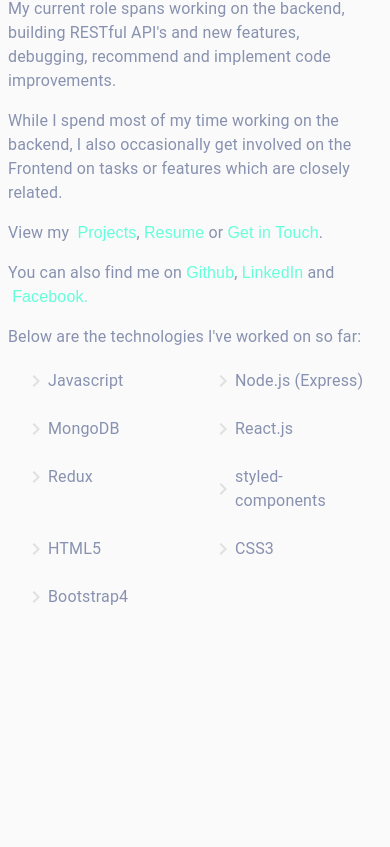
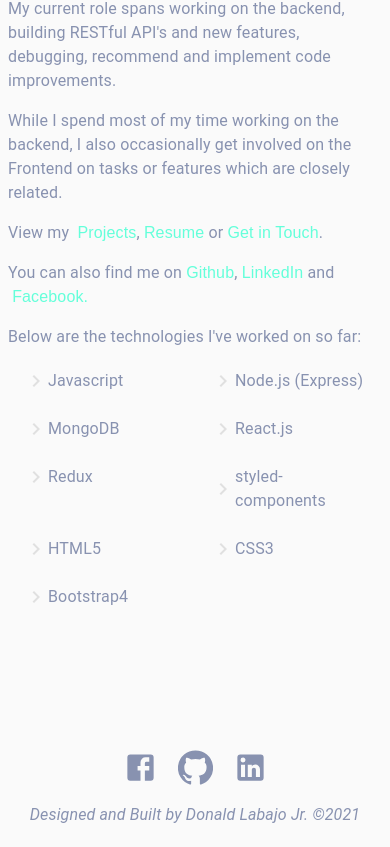
Before and after one commit to ecedonaldlabajojr/donald-jr-react-site, a React (Create React App) app: page / in a window 390 px wide. Shown: the part 1145-1992 px from the top of the page. Before the commit the page ends 1934 px from the top, so only its background shows below. Built offline with nearby package versions, Linux system fonts and the light colour scheme.

Commit message:
added background video with overlay on welcome section, finished footer with social media icons (responsive)

```diff
--- a/src/components/Content.js
+++ b/src/components/Content.js
@@ -22,8 +22,11 @@ import LaunchIcon from '@material-ui/icons/Launch';
 /* Import Components */
 import Welcome from './sections/Welcome';
 import Profile from './sections/Profile';
-import SocialMediaIcons from './sections/SocialMediaIcons';
+import Footer from './sections/Footer';
 /* */
+
+/* Socia Media URLS */
+const { myEmail } = require('../data');
 
 /* Material UI Icons */
 import HomeIcon from '@material-ui/icons/Home';
@@ -31,7 +34,6 @@ import EmojiObjectsIcon from '@material-ui/icons/EmojiObjects';
 import InfoIcon from '@material-ui/icons/Info';
 import WorkIcon from '@material-ui/icons/Work';
 import MessageIcon from '@material-ui/icons/Message';
-import NoteIcon from '@material-ui/icons/Note';
 /* -------------------- */
 const drawerWidth = 260;
 const highlight = '#64ffda';
@@ -98,8 +100,8 @@ const useStyles = makeStyles((theme) => ({
 }));
 
 
-const drawerIcons = [<HomeIcon />, <EmojiObjectsIcon />, <InfoIcon />, <WorkIcon />, <MessageIcon />, <NoteIcon />];
-const sectionTitles = ['Home', 'Projects', 'Profile', 'Experience', 'Contact', 'Resume'];
+const drawerIcons = [<HomeIcon />, <EmojiObjectsIcon />, <InfoIcon />, <WorkIcon />, <MessageIcon />];
+const sectionTitles = ['Home', 'Projects', 'Profile', 'Experience', 'Contact'];
 function ResponsiveDrawer(props) {
     const { window } = props;
     const classes = useStyles();
@@ -122,13 +124,13 @@ function ResponsiveDrawer(props) {
             </Box>
             <List className={classes.listColor}>
                 {sectionTitles.map((text, index) => (
-                    <ListItem button key={text} className={classes.listItem} onClick={handleDrawerToggle} button component="a" href={`#${text.replace(" ", "").toLowerCase()}`}>
+                    <ListItem button key={text} className={classes.listItem} onClick={handleDrawerToggle} button component="a" href={index === sectionTitles.length - 1 ? `mailto:${myEmail}` : `#${text.replace(" ", "").toLowerCase()}`}>
                         <ListItemIcon className={classes.listColor}>{drawerIcons[index]}</ListItemIcon>
                         <ListItemText primary={text} />
                     </ListItem>
                 ))}
             </List>
-            <Box display="flex" justifyContent="center">
+            <Box display="flex" justifyContent="center" mt={2}>
                 <Button className={classes.btn} mx="2px" component="a" href="/Donald Labajo Jr. CV - BackEnd Developer.pdf" target="_blank"><IconButton><LaunchIcon className={classes.btnIcon} /></IconButton>RESUME</Button>
             </Box>
         </div>
@@ -182,7 +184,7 @@ function ResponsiveDrawer(props) {
             <main className={classes.content}>
                 <Welcome id="home" />
                 <Profile id="profile" />
-                <SocialMediaIcons />
+                <Footer id="footer" />
             </main>
         </div>
     );
--- /dev/null
+++ b/src/components/sections/Footer.js
@@ -0,0 +1,105 @@
+import React from 'react'
+import { makeStyles } from '@material-ui/core/styles'
+import Box from '@material-ui/core/Box'
+import Divider from '@material-ui/core/Divider'
+import Typography from '@material-ui/core/Typography'
+
+/* Material UI Icons */
+import FacebookIcon from '@material-ui/icons/Facebook';
+import GitHubIcon from '@material-ui/icons/GitHub';
+import LinkedInIcon from '@material-ui/icons/LinkedIn';
+/* -------------------- */
+
+/* Socia Media URLS */
+const { fbURL, linkedInURL, githubURL } = require('../../data')
+/* -------------------- */
+
+const highlight = '#64ffda';
+const useStyles = makeStyles((theme) => ({
+    root: {
+        position: "fixed",
+        display: "flex",
+        alignItems: "center",
+        right: "1%",
+        bottom: "0",
+        [theme.breakpoints.down('sm')]: {
+            position: "relative",
+            left: "0",
+            right: "0",
+            padding: "8% 30% 2%",
+        },
+    },
+    icon: {
+        margin: 10,
+        color: '#8892b0',
+        "&:hover": {
+            color: highlight,
+            cursor: "pointer"
+        }
+    },
+    divider: {
+        backgroundColor: theme.palette.grey[300],
+        width: "1px",
+        height: "7rem",
+        [theme.breakpoints.down('sm')]: {
+            display: "none"
+        }
+    },
+    iconWrapper: {
+        flexGrow: "1",
+        display: "flex",
+        justifyContent: "center"
+    },
+    iconsContainer: {
+        width: "100%",
+        maxWidth: "600px",
+        display: "flex",
+        flexDirection: "column",
+        justifyContent: "center",
+        alignItems: "center",
+        [theme.breakpoints.down('sm')]: {
+            flexDirection: "row",
+        },
+    }
+}))
+
+const SocialMediaIcons = () => {
+    const classes = useStyles();
+
+    return (
+        <Box className={classes.root}>
+            <Box gap={25} className={classes.iconsContainer}>
+                <Box button="true" component="a" href={fbURL} target="_blank" className={classes.iconWrapper}>
+                    <FacebookIcon fontSize="large" className={classes.icon} />
+                </Box>
+                <Box button="true" component="a" href={githubURL} target="_blank" className={classes.iconWrapper}>
+                    <GitHubIcon fontSize="large" className={classes.icon} />
+                </Box>
+                <Box button="true" component="a" href={linkedInURL} target="_blank" className={classes.iconWrapper}>
+                    <LinkedInIcon fontSize="large" className={classes.icon} />
+                </Box>
+                <Divider orientation="vertical" className={classes.divider} />
+            </Box>
+        </Box>
+    )
+}
+
+const year = new Date().getFullYear();
+const Signature = () => {
+    return (
+        <Typography align="center" style={{ marginBottom: "20px", fontStyle: "italic" }}>
+            Designed and Built by Donald Labajo Jr. ©{year}
+        </Typography>
+    )
+}
+
+const Footer = () => {
+    return (
+        <React.Fragment>
+            <SocialMediaIcons />
+            <Signature />
+        </React.Fragment>
+    )
+}
+
+export default Footer
--- a/src/components/sections/Profile.js
+++ b/src/components/sections/Profile.js
@@ -49,7 +49,7 @@ const Profile = () => {
     const classes = useStyles();
 
     return (
-        <Box width="100%" pt={5} pb={20} px={{ xs: 1, sm: 2, md: 3, lg: 10 }}>
+        <Box width="100%" pt={5} pb={10} px={{ xs: 1, sm: 2, md: 3, lg: 10 }}>
             <Box maxWidth={{ xs: "100%", sm: "95%", md: "85%" }}>
                 <Typography variant="h3" >Profile</Typography>
                 <Divider className={classes.root} />
--- a/src/components/sections/SocialMediaIcons.js
+++ /dev/null
@@ -1,60 +0,0 @@
-import React from 'react'
-import { makeStyles } from '@material-ui/core/styles'
-import Box from '@material-ui/core/Box'
-import Divider from '@material-ui/core/Divider'
-
-/* Material UI Icons */
-import FacebookIcon from '@material-ui/icons/Facebook';
-import GitHubIcon from '@material-ui/icons/GitHub';
-import LinkedInIcon from '@material-ui/icons/LinkedIn';
-/* -------------------- */
-
-/* Socia Media URLS */
-const { fbURL, linkedInURL, githubURL } = require('../../data')
-/* -------------------- */
-
-const highlight = '#64ffda';
-const useStyles = makeStyles((theme) => ({
-    root: {
-        position: "fixed",
-        right: "1%",
-        bottom: "0",
-        [theme.breakpoints.down('sm')]: {
-            display: "none",
-        }
-    },
-    icon: {
-        margin: 10,
-        color: '#8892b0',
-        "&:hover": {
-            color: highlight,
-            cursor: "pointer"
-        }
-    },
-    divider: {
-        backgroundColor: theme.palette.grey[300],
-        width: "1px",
-        height: "7rem",
-    }
-}))
-
-const SocialMediaIcons = () => {
-    const classes = useStyles();
-
-    return (
-        <Box display="flex" flexDirection="column" alignItems="center" gap={25} className={classes.root}>
-            <Box button="true" component="a" href={fbURL} target="_blank">
-                <FacebookIcon fontSize="large" className={classes.icon} />
-            </Box>
-            <Box button="true" component="a" href={githubURL} target="_blank">
-                <GitHubIcon fontSize="large" className={classes.icon} />
-            </Box>
-            <Box button="true" component="a" href={linkedInURL} target="_blank">
-                <LinkedInIcon fontSize="large" className={classes.icon} />
-            </Box>
-            <Divider orientation="vertical" className={classes.divider} />
-        </Box>
-    )
-}
-
-export default SocialMediaIcons
--- a/src/components/sections/Welcome.js
+++ b/src/components/sections/Welcome.js
@@ -7,7 +7,9 @@ const myEmail = "ecedonaldlabajojr@gmail.com";
 const highlight = '#64ffda';
 const useStyles = makeStyles((theme) => ({
     container: {
-        height: '100vh'
+        height: '100vh',
+        position: "relative",
+        zIndex: "50",
     },
     name: {
         fontWeight: 600,
@@ -31,12 +33,44 @@ const useStyles = makeStyles((theme) => ({
         [theme.breakpoints.down('sm')]: {
             width: '150px',
         }
+    },
+    vid: {
+        minWidth: "100%",
+        minHeight: "100%",
+        position: "absolute",
+        bottom: "0",
+        right: "0",
+        zIndex: "1",
+        transform: "rotate(180deg)",
+    },
+    vidOverlay: {
+        minWidth: "100%",
+        minHeight: "100%",
+        position: "absolute",
+        top: "0",
+        zIndex: "3",
+        background: "#0a192f",
+        opacity: "0.85",
+    },
+}));
+
+const BackgroundVid = () => {
+    const classes = useStyles();
+    return (
+        <Box>
+            <Box className={classes.vidOverlay} />
+            <video autoPlay loop muted className={classes.vid}>
+                <source src="https://giant.gfycat.com/DearestCautiousGordonsetter.mp4" type="video/mp4"></source>
+            </video>
+        </Box>
+    )
 }
-}));
 
 const Welcome = (props) => {
     const classes = useStyles();
     return (
+        <div style={{ position: "relative" }}>
+            <BackgroundVid />
             <Box container="true" display="flex" justifyContent="center" flexDirection="column"
                 ml={{ xs: 1, sm: 5, md: 10 }}
                 className={classes.container}
@@ -55,6 +89,7 @@ const Welcome = (props) => {
                     <Button color="primary" className={classes.btn} href={`mailto:${myEmail}`} > Get in Touch</Button>
                 </Box>
             </Box>
+        </div>
     )
 }
 
```
Also changed, not shown: 1 other file (tests, documents, lock files or other folders). Lines whose indentation alone changed are shown as unchanged.
